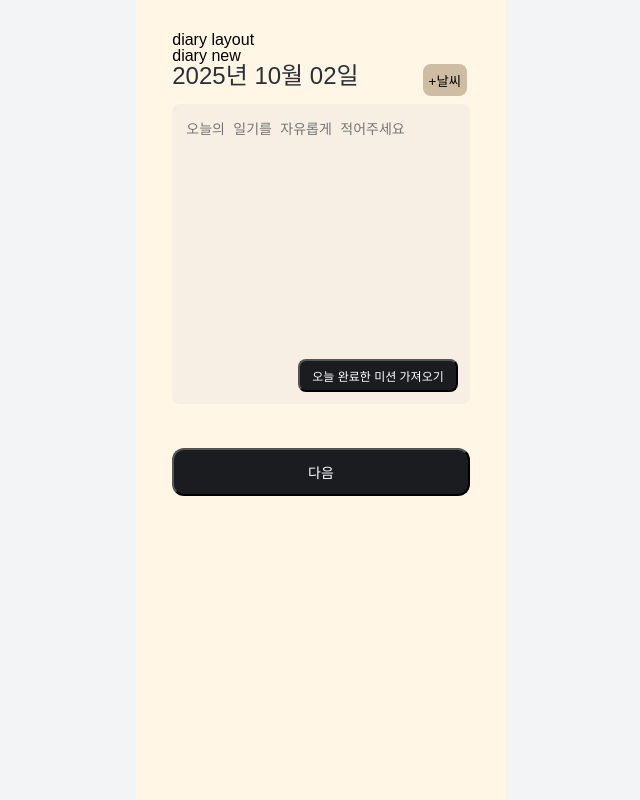
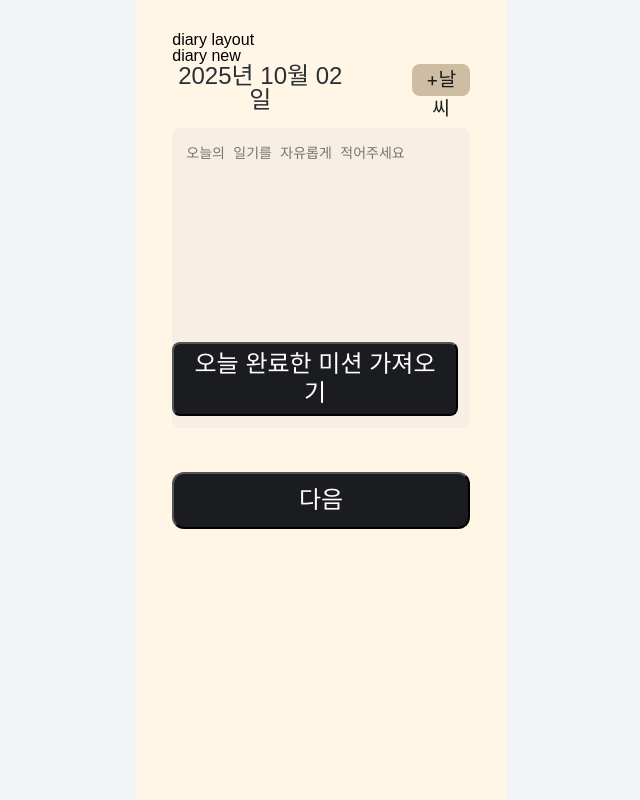
Before and after one commit to kakao-tech-campus-3rd-step3/Team4_FE, a React (Vite) app: page /diaries/new/write in a window 1280 px wide. Shown: the whole page, without its empty margins (319-959 px from the left). Built offline with nearby package versions, Linux system fonts and the light colour scheme; no server answers; a web font is replaced by a local one.

Commit message:
refactor(diaries): 텍스트 typography 적용

```diff
--- a/src/pages/Diaries/Feedback.tsx
+++ b/src/pages/Diaries/Feedback.tsx
@@ -1,3 +1,4 @@
+import { Typography } from '@/components/common/Typography';
 import styled from '@emotion/styled';
 import { useNavigate } from 'react-router-dom';
 
@@ -68,7 +69,11 @@ function DiariesFeedback() {
         alt="Image"
         src="https://github.com/user-attachments/assets/828052b9-a7a3-4b44-89d5-7844218b14ff"
       />
-      <NextButton onClick={gotoList}>다음</NextButton>
+      <NextButton onClick={gotoList}>
+        <Typography variant="label2Regular" color="gray0">
+          다음
+        </Typography>
+      </NextButton>
     </>
   );
 }
--- a/src/pages/Diaries/New/Mood.tsx
+++ b/src/pages/Diaries/New/Mood.tsx
@@ -4,6 +4,7 @@ import type { EmotionEnum } from '@/api/types';
 import { useNavigate } from 'react-router-dom';
 import { ROUTES } from '@/constants/routes';
 import formatKRDate from '../constants/formatKRDate';
+import { Typography } from '@/components/common/Typography';
 
 const Card = styled.div`
   width: 100%;
@@ -124,7 +125,9 @@ function Mood() {
       </MoodGrid>
 
       <NextButton disabled={mood === null} onClick={goToWrite}>
-        다음
+        <Typography variant="label2Regular" color="gray0">
+          다음
+        </Typography>
       </NextButton>
     </Card>
   );
--- a/src/pages/Diaries/New/Write.tsx
+++ b/src/pages/Diaries/New/Write.tsx
@@ -9,6 +9,7 @@ import {
   TiWeatherStormy,
   TiWeatherSunny,
 } from 'react-icons/ti';
+import { Typography } from '@/components/common/Typography';
 
 const DateText = styled.p`
   text-align: center;
@@ -143,15 +144,27 @@ function DiariesNewWrite() {
     <>
       <HeaderContainer>
         <DateText>{todayKR}</DateText>
-        <WeatherButton onClick={() => setIsOpen(true)}>+날씨</WeatherButton>
+        <WeatherButton onClick={() => setIsOpen(true)}>
+          <Typography variant="label2Regular" style={{ fontSize: '1.2rem' }}>
+            +날씨
+          </Typography>
+        </WeatherButton>
       </HeaderContainer>
 
       <DiaryBox>
         <DiaryText placeholder="오늘의 일기를 자유롭게 적어주세요" />
-        <MissionButton>오늘 완료한 미션 가져오기</MissionButton>
+        <MissionButton>
+          <Typography variant="label2Regular" color="gray0">
+            오늘 완료한 미션 가져오기
+          </Typography>
+        </MissionButton>
       </DiaryBox>
 
-      <NextButton onClick={gotoFeedback}>다음</NextButton>
+      <NextButton onClick={gotoFeedback}>
+        <Typography variant="label2Regular" color="gray0">
+          다음
+        </Typography>
+      </NextButton>
       {/* 바텀시트 */}
       {isOpen && (
         <BottomSheetOverlay onClick={() => setIsOpen(false)}>
```
